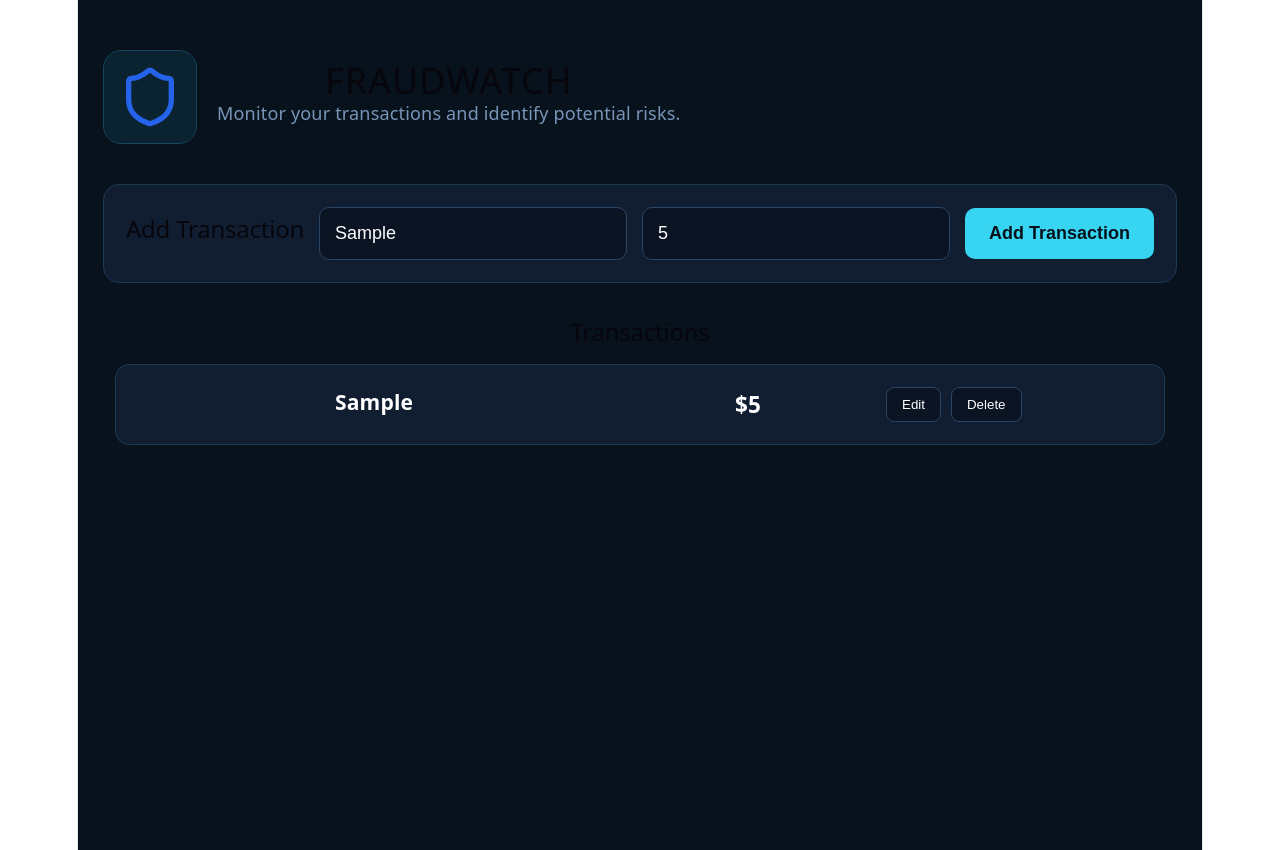
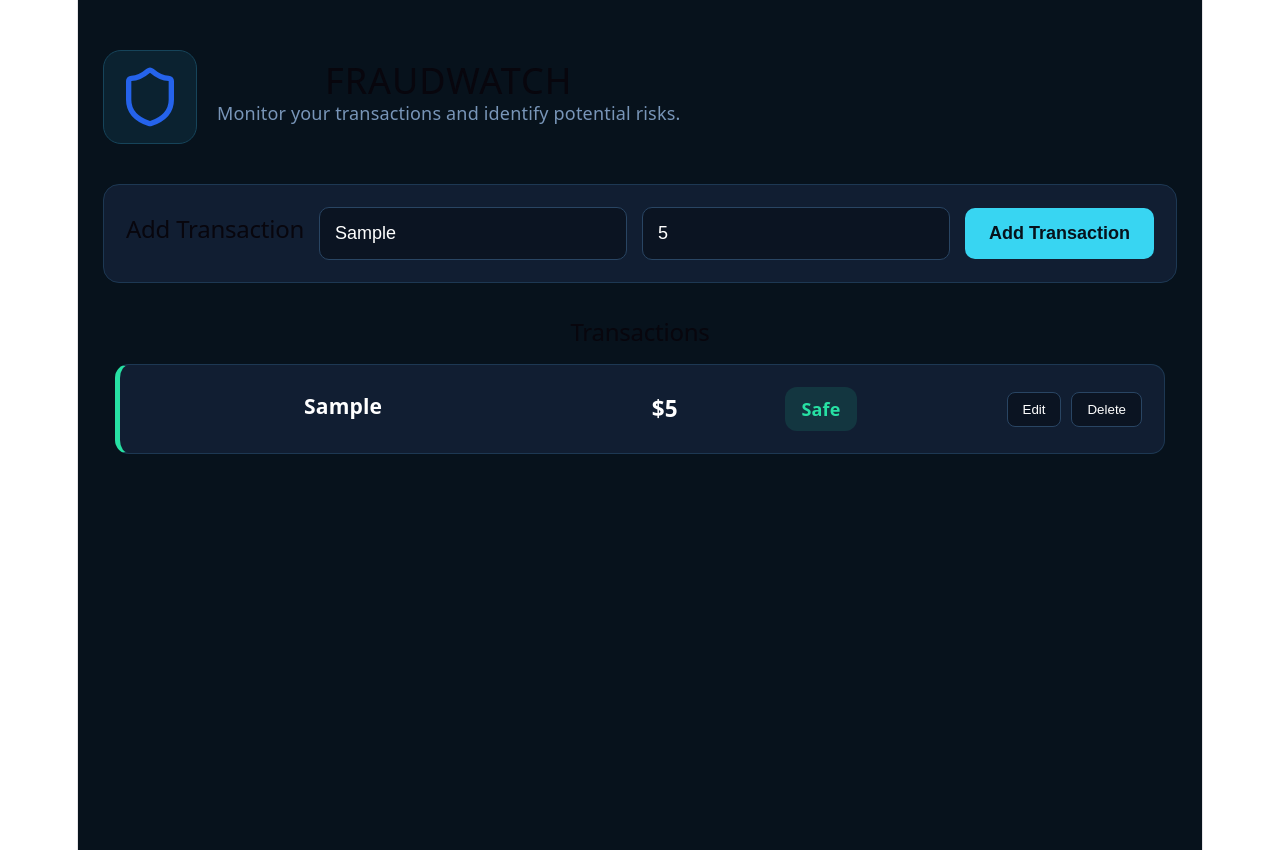
Before and after one commit to areeba-qamar/fraud-watch, a React (Vite) app: page / in a window 1280 px wide. Both pictures are taken after typing "Sample", "5" into the empty fields and a click on the button "Add Transaction". Built offline with nearby package versions, Linux system fonts and the light colour scheme.

Commit message:
Add transaction risk indicators

```diff
--- a/src/App.jsx
+++ b/src/App.jsx
@@ -28,13 +28,28 @@ function App() {
 
 {/* BR-4: Render a card for every transaction in state */}
 
-  {transactions.map((transaction, index) => (
+  {transactions.map((transaction, index) =>{
+
+    // BR-5: Determine risk based on transaction amount
+  let status;
+
+  if (transaction.amount < 2000) {
+    status = "Safe";
+  } else if (transaction.amount <= 5000) {
+    status = "Suspicious";
+  } else {
+    status = "Fraud";
+  }
+  return(
   <TransactionCard
     key={index}
     merchant={transaction.merchant}
     amount={transaction.amount}
+    status={status}
+
   />
-))}
+  )
+})}
 
 </section>
     </main>
--- a/src/components/TransactionCard.jsx
+++ b/src/components/TransactionCard.jsx
@@ -1,4 +1,4 @@
-function TransactionCard({ merchant, amount }) {
+function TransactionCard({ merchant, amount, status }) {
   return (
     <article className={`transaction-card ${status.toLowerCase()}`}>
       {/* BR-4: Display transaction data received through props */}
@@ -11,7 +11,7 @@ function TransactionCard({ merchant, amount }) {
       <strong>${amount}</strong>
 
       {/* Risk status */}
-      {/*<span className="risk-badge">{status}</span>*/}
+      <span className="risk-badge">{status}</span>
 
       {/* These buttons are UI-only for now */}
       <div className="transaction-actions">
--- a/src/components/TransactionForm.jsx
+++ b/src/components/TransactionForm.jsx
@@ -12,7 +12,8 @@ function TransactionForm({onAddTransaction}) {
  // BR-3: Create a new transaction object
    const newTransaction={
     merchant,
-    amount,
+    // BR-5: Convert amount from input string to a number
+    amount: Number(amount),
   };
 
     // BR-3: Send the new transaction to App
```
